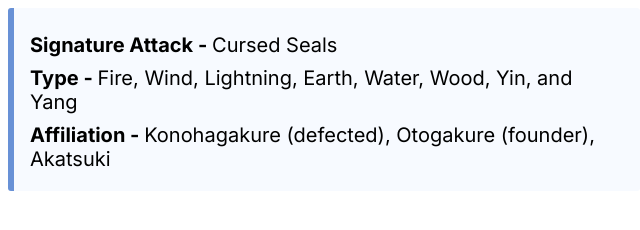
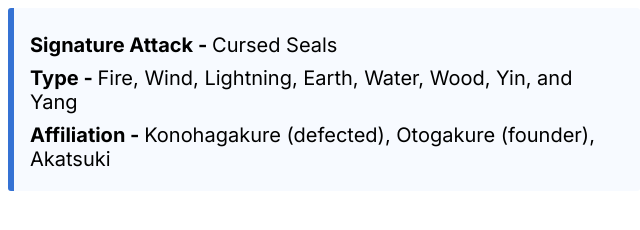
Before and after one commit to a-k-a-n-s-h-a/Info-Card, a plain HTML site: page index.html in a window 1280 px wide. Shown: the full height of the page, 0-640 px from the left. Drawn offline with Linux system fonts and the light colour scheme.

Commit message:
Add files via upload

```diff
--- a/style2.css
+++ b/style2.css
@@ -7,7 +7,7 @@
   font-family: "Inter", sans-serif;
   padding: 1rem;
   border-radius: 3px;
-  border-left:6px solid #6891d6
+  border-left:6px solid #3572d4;
 }
 p {
     margin-bottom: 0.25rem;
```
